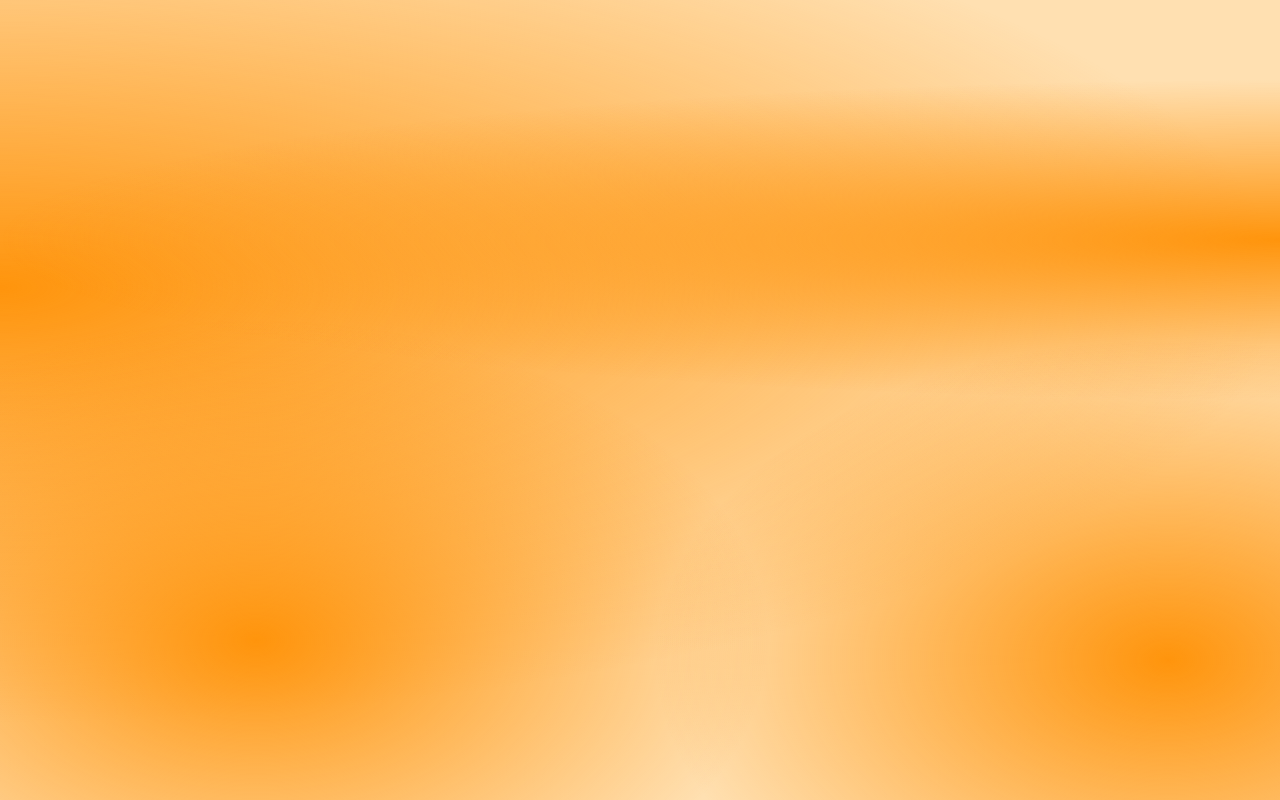
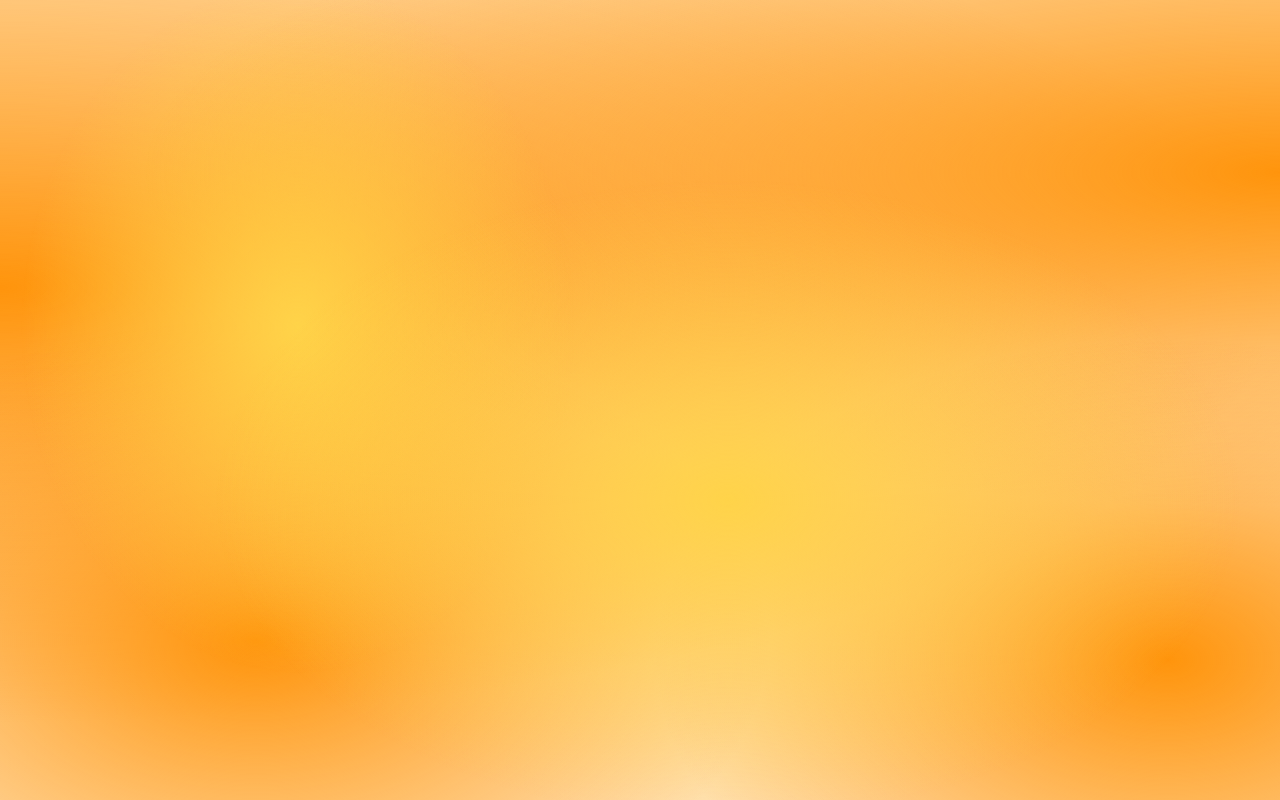
Before and after one commit to jimmybarron/gradients, a plain HTML site: page index.html in a window 1280 px wide. Drawn offline with nearby package versions, Linux system fonts and the light colour scheme.

Commit message:
Added light gradients & animation.

```diff
--- a/index.html
+++ b/index.html
@@ -15,6 +15,8 @@
     <div class="gradDark2"></div>
     <div class="gradDark3"></div>
     <div class="gradDark4"></div>
+    <div class="gradLight1"></div>
+    <div class="gradLight2"></div>
   </div>
 
 </body>
--- a/script.js
+++ b/script.js
@@ -17,9 +17,9 @@ gradAnimate1
 })
 
 gradAnimate2
-  .to('.gradDark2', 5 , {
+  .to('.gradDark2', 8 , {
     ease: 'power1.inOut',
-    backgroundImage:'radial-gradient(100% 20% at 100% 30%, #FF940C 0%, rgba(0, 0, 0, 0) 100%)'
+    backgroundImage:'radial-gradient(100% 50% at 100% 30%, #FF940C 0%, rgba(0, 0, 0, 0) 100%)'
   })
 
 
@@ -46,6 +46,28 @@ gradAnimate4
     backgroundImage:'radial-gradient(40% 40% at 90% 80%, #FF940C 0%, rgba(0, 0, 0, 0) 100%)'
   })
 
+let gradAnimate5 = gsap.timeline({
+  repeat: -1,
+  yoyo: true
+})
+
+gradAnimate5
+  .to('.gradLight1', 7 , {
+    ease: 'power1.inOut',
+    backgroundImage:'radial-gradient(20% 40% at 20% 45%, #FFD349 0%, rgba(0, 0, 0, 0) 100%)'
+  })
+
+let gradAnimate6 = gsap.timeline({
+  repeat: -1,
+  yoyo: true
+})
+
+gradAnimate6
+  .to('.gradLight2', 4 , {
+    ease: 'power1.inOut',
+    backgroundImage:'radial-gradient(40% 40% at 55% 60%, #FFD349 0%, rgba(0, 0, 0, 0) 100%)'
+  })
+
 // gradAnimate1.pause()
 // gradAnimate2.pause()
 // gradAnimate3.pause()
--- a/style.css
+++ b/style.css
@@ -34,6 +34,22 @@
   height: 100vh;
   width: 100vw;
   background-image: radial-gradient(40% 40% at 100% 100%, #FF940C 0%, rgba(0, 0, 0, 0) 100%);
+  background-blend-mode: overlay;
+}
+
+.gradLight1 {
+  position: absolute;
+  height: 100vh;
+  width: 100vw;
+  background-image: radial-gradient(30% 60% at 40% 20%, #FFD349 0%, rgba(0, 0, 0, 0) 100%);
+  background-blend-mode: overlay;
+}
+
+.gradLight2 {
+  position: absolute;
+  height: 100vh;
+  width: 100vw;
+  background-image: radial-gradient(40% 40% at 70% 80%, #FFD349 0%, rgba(0, 0, 0, 0) 100%);
   background-blend-mode: overlay;
 }
 
```
